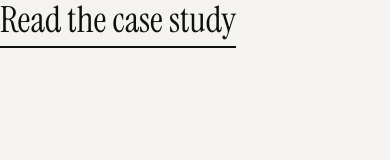
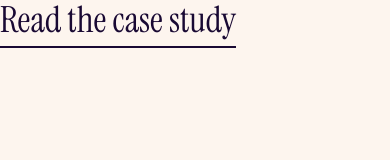
Before and after one commit to alexuscarter/motion-lab, a plain HTML site: page 03-underline-draw/index.html in a window 390 px wide. Drawn offline with Linux system fonts and the light colour scheme.

Commit message:
small fixes

```diff
--- a/03-underline-draw/index.html
+++ b/03-underline-draw/index.html
@@ -3,7 +3,7 @@
   <head>
     <meta charset="UTF-8" />
     <meta name="viewport" content="width=device-width, initial-scale=1.0" />
-    <title>Document</title>
+    <title>03 · Underline Draw</title>
 
     <link
       href="https://fonts.googleapis.com/css2?family=Geist+Mono:ital,wght@0,100..900;1,100..900&family=Geist:ital,wght@0,100..900;1,100..900&family=Instrument+Serif:ital@0;1&display=swap"
@@ -15,7 +15,7 @@
   <body>
     <ul class="links">
       <li class="link">
-        <a href="#">Read the case study</a>
+        <a href="#" class="link-text">Read the case study</a>
       </li>
     </ul>
   </body>
--- a/03-underline-draw/style.css
+++ b/03-underline-draw/style.css
@@ -16,7 +16,7 @@ body {
   width: fit-content;
 }
 
-.link::after {
+.link-text::after {
   content: "";
   display: block;
   background-color: var(--color-ink);
@@ -28,7 +28,7 @@ body {
   transition: transform 300ms var(--ease-out);
 }
 
-.link a {
+.link-text {
   font-family: var(--font-serif);
   font-size: 56px;
   line-height: 1.1;
@@ -36,23 +36,23 @@ body {
   color: inherit;
 }
 
-li:hover::after {
+.link-text:hover::after {
   transform: scaleX(1);
   transform-origin: left;
 }
 
-@media (min-width: 375px) {
-  .link a {
+@media (max-width: 600px) {
+  .link-text {
     font-size: 36px;
   }
 
-  .link::after {
+  .link-text::after {
     height: 2px;
   }
 }
 
 @media (prefers-reduced-motion: reduce) {
-  .link::after {
+  .link-text::after {
     transition: none;
   }
 }
--- a/shared/tokens.css
+++ b/shared/tokens.css
@@ -1,11 +1,18 @@
 :root {
-  --color-paper: #f4f3ef;
-  --color-surface: #ffffff;
-  --color-stage: #ebe9e3;
-  --color-ink: #0f0f0f;
-  --color-muted: #75746f;
-  --color-line: #e2e0da;
-  --color-accent: #d8ff3e;
+  /* the palette: only these four colors */
+  --color-violet: #190933;
+  --color-cloud: #fdf5ee;
+  --color-lavender: #bbbbff;
+  --color-blush: #f0b4df;
+
+  /* roles: what each color is used for */
+  --color-paper: var(--color-cloud);
+  --color-surface: var(--color-cloud);
+  --color-stage: var(--color-lavender);
+  --color-ink: var(--color-violet);
+  --color-muted: rgb(25 9 51 / 0.7); /* violet at 70% */
+  --color-line: rgb(25 9 51 / 0.14); /* violet at 14% */
+  --color-accent: var(--color-blush);
 
   --font-serif: "Instrument Serif", serif;
   --font-sans: "Geist", sans-serif;
```
Also changed, not shown: 02-fill-button/style.css (+29 -1 lines), 4 other files.
